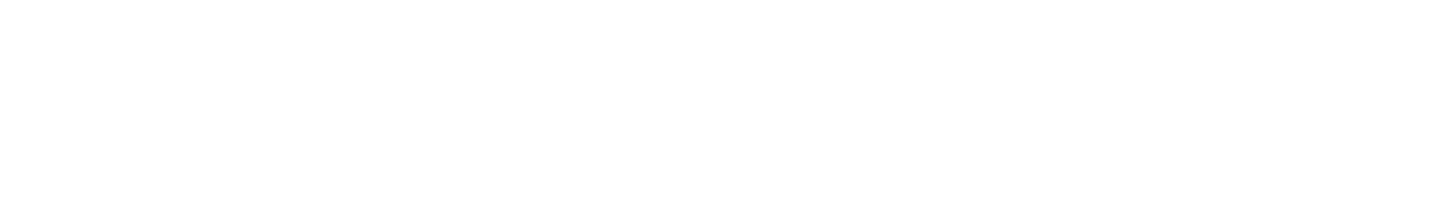
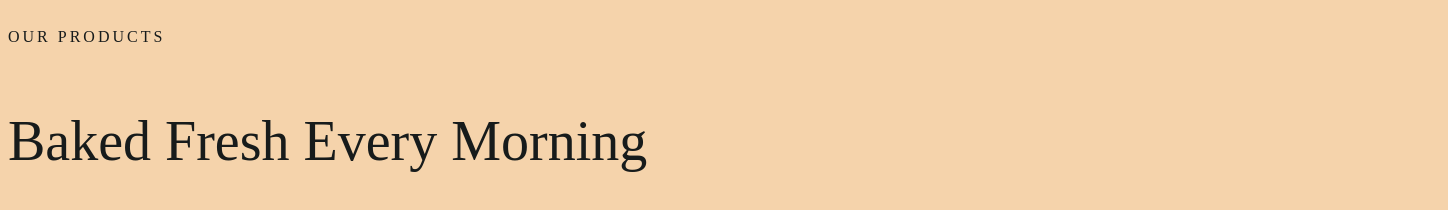
Before and after one commit to veroniccc/Bakery44, a plain HTML site: page index.html in a window 1280 px wide. Shown: the top 210 px of the page, 1448 px wide, since content can reach past the window. Drawn offline with Linux system fonts and the light colour scheme.

Commit message:
added tittle
add photos

```diff
--- a/index.html
+++ b/index.html
@@ -4,7 +4,11 @@
     <meta charset="UTF-8">
     <meta name="viewport" content="width=device-width, initial-scale=1.0">
     <title>Document</title>
+    <link rel="stylesheet" href="style.css" >
 </head>
 <body>
+   <h4 class="title-t">Our Products</h4>
+   <p class="chapter-a">Baked Fresh
+    Every Morning</p>
 </body>
 </html>
--- /dev/null
+++ b/style.css
@@ -0,0 +1,24 @@
+body{
+background: #F5D3AB;
+width: 1440px;
+height: 11488px;
+flex-shrink: 0;
+}
+.title-t{
+    color: #171B1B;
+font-family: Oswald;
+font-size: 16px;
+font-style: normal;
+font-weight: 400;
+line-height: 32px; /* 200% */
+letter-spacing: 3px;
+text-transform: uppercase;
+}
+.chapter-a{
+    color: #171B1B;
+font-family: Ultra;
+font-size: 56px;
+font-style: normal;
+font-weight: 400;
+line-height: 64px; /* 114.286% */
+}
```
